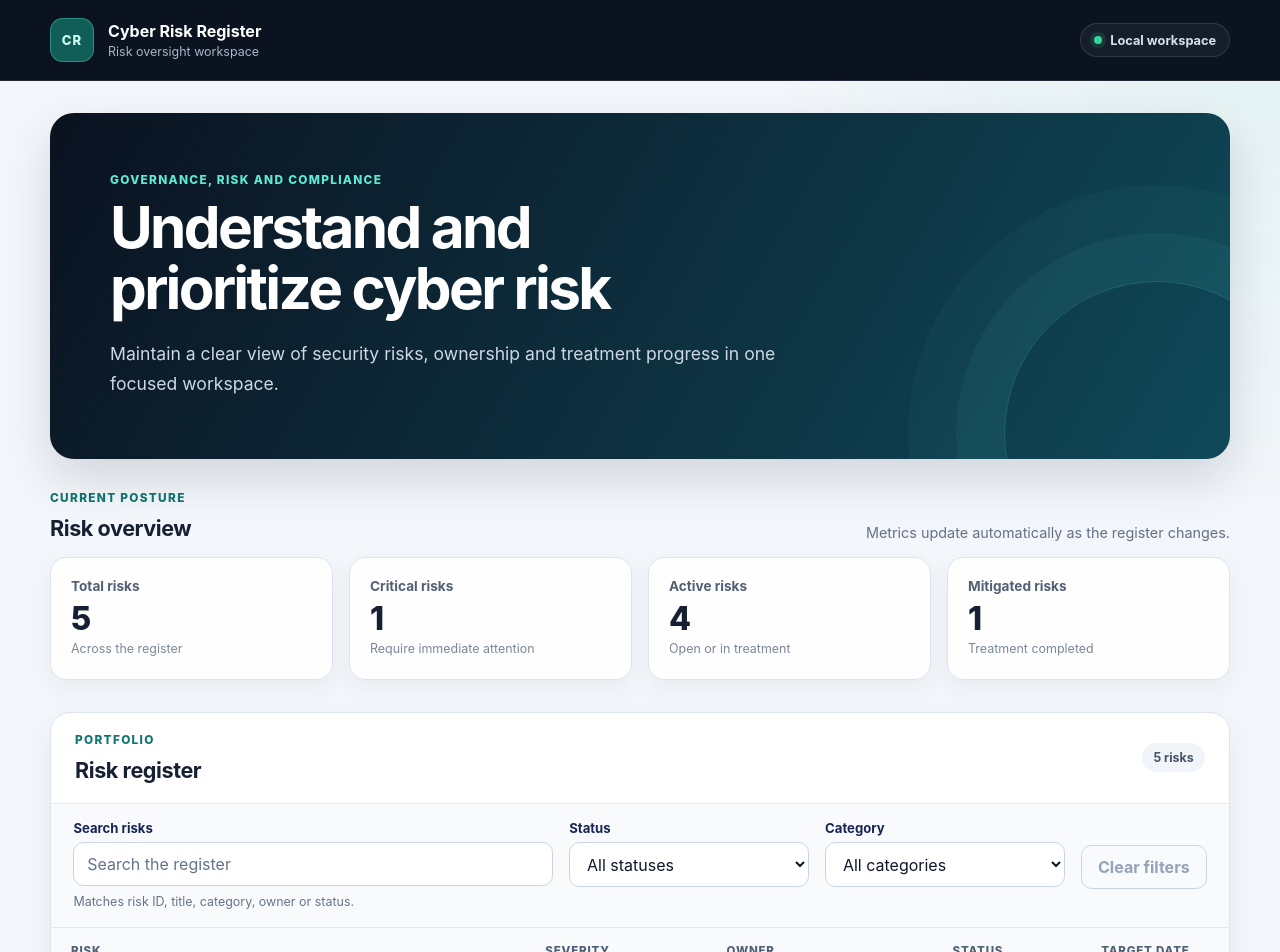
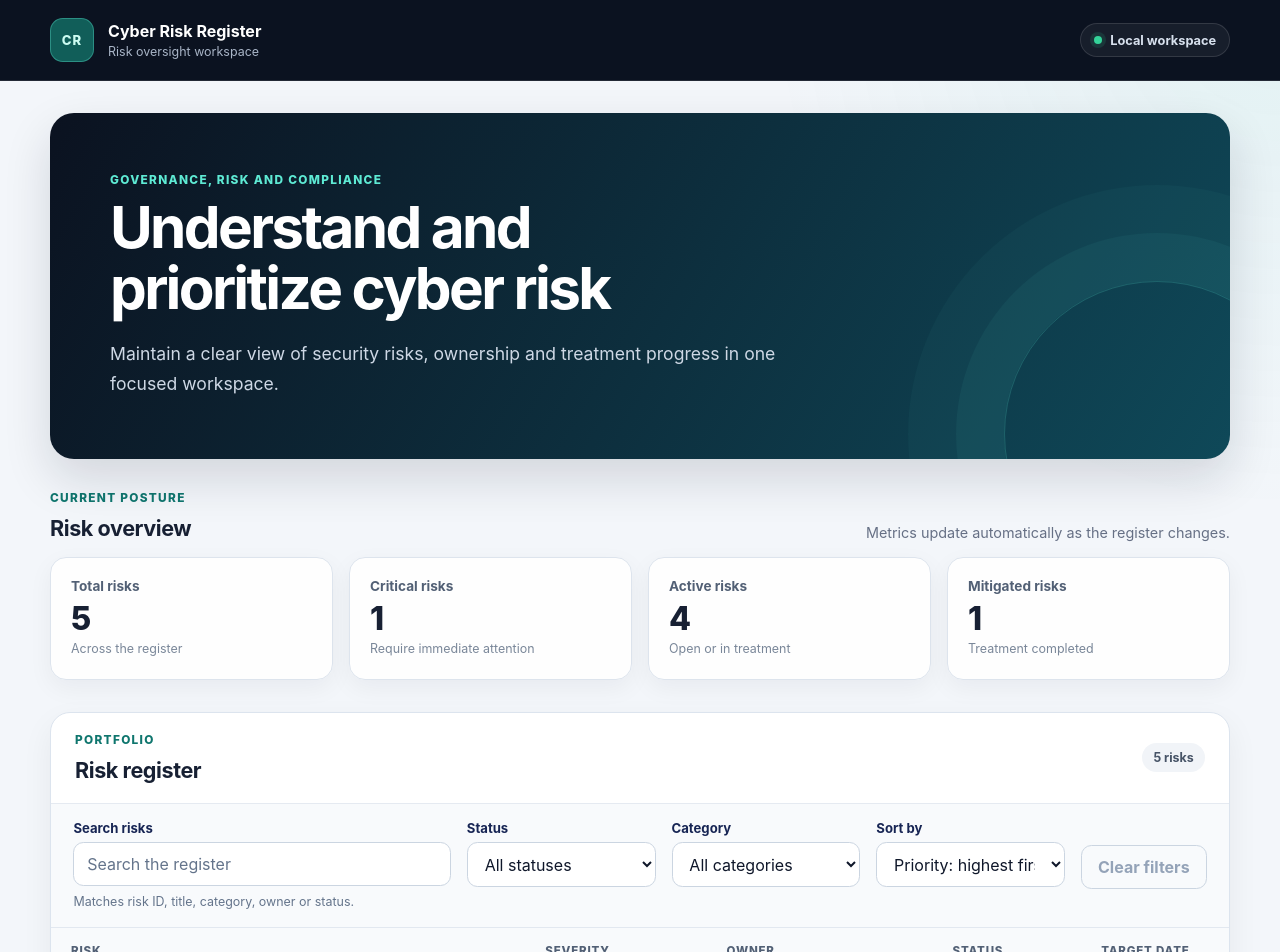
Before and after one commit to Lawrenceabim/cyber-risk-register, a React (Vite) app: page / in a window 1280 px wide. Shown: the top 952 px of the page. Built offline with nearby package versions, Linux system fonts and the light colour scheme.

Commit message:
feat: sort the filtered risk register

```diff
--- a/src/App.css
+++ b/src/App.css
@@ -682,3 +682,39 @@
     width: 100%;
   }
 }
+
+.register-toolbar {
+  grid-template-columns:
+    minmax(15rem, 2fr)
+    repeat(3, minmax(9.5rem, 1fr))
+    auto;
+}
+
+@media (max-width: 900px) {
+  .register-toolbar {
+    grid-template-columns: repeat(2, minmax(0, 1fr));
+  }
+
+  .risk-search {
+    grid-column: 1 / -1;
+  }
+
+  .filter-clear {
+    margin-top: 1.55rem;
+  }
+}
+
+@media (max-width: 620px) {
+  .register-toolbar {
+    grid-template-columns: minmax(0, 1fr);
+  }
+
+  .risk-search {
+    grid-column: auto;
+  }
+
+  .filter-clear {
+    width: 100%;
+    margin-top: 0;
+  }
+}
--- a/src/App.tsx
+++ b/src/App.tsx
@@ -1,13 +1,17 @@
 import { useState } from 'react'
 import './App.css'
 import {
-  RiskFilters,
+  RiskRegisterControls,
   type RiskCategoryFilter,
   type RiskStatusFilter,
-} from './components/RiskFilters'
+} from './components/RiskRegisterControls'
 import { RiskSummary } from './components/RiskSummary'
 import { RiskTable } from './components/RiskTable'
 import { seedRisks } from './data/seedRisks'
+import {
+  sortRisks,
+  type RiskSortOption,
+} from './utils/sortRisks'
 
 const noMatchesEmptyState = {
   title: 'No risks match your filters',
@@ -20,10 +24,12 @@ function App() {
     useState<RiskStatusFilter>('all')
   const [categoryFilter, setCategoryFilter] =
     useState<RiskCategoryFilter>('all')
+  const [sortOption, setSortOption] =
+    useState<RiskSortOption>('score-desc')
 
   const normalizedQuery = searchQuery.trim().toLowerCase()
 
-  const visibleRisks = seedRisks.filter((risk) => {
+  const filteredRisks = seedRisks.filter((risk) => {
     const matchesSearch =
       normalizedQuery.length === 0 ||
       [
@@ -42,6 +48,8 @@ function App() {
 
     return matchesSearch && matchesStatus && matchesCategory
   })
+
+  const visibleRisks = sortRisks(filteredRisks, sortOption)
 
   const hasActiveFilters =
     normalizedQuery.length > 0 ||
@@ -114,13 +122,15 @@ function App() {
             </p>
           </div>
 
-          <RiskFilters
+          <RiskRegisterControls
             searchQuery={searchQuery}
             statusFilter={statusFilter}
             categoryFilter={categoryFilter}
+            sortOption={sortOption}
             onSearchChange={setSearchQuery}
             onStatusChange={setStatusFilter}
             onCategoryChange={setCategoryFilter}
+            onSortChange={setSortOption}
             onClear={clearFilters}
           />
 
--- a/src/components/RiskFilters.tsx
+++ b/src/components/RiskRegisterControls.tsx
@@ -5,29 +5,37 @@ import {
   type RiskCategory,
   type RiskStatus,
 } from '../types/risk'
+import {
+  riskSortOptions,
+  type RiskSortOption,
+} from '../utils/sortRisks'
 
 export type RiskStatusFilter = RiskStatus | 'all'
 export type RiskCategoryFilter = RiskCategory | 'all'
 
-interface RiskFiltersProps {
+interface RiskRegisterControlsProps {
   searchQuery: string
   statusFilter: RiskStatusFilter
   categoryFilter: RiskCategoryFilter
+  sortOption: RiskSortOption
   onSearchChange: (query: string) => void
   onStatusChange: (status: RiskStatusFilter) => void
   onCategoryChange: (category: RiskCategoryFilter) => void
+  onSortChange: (sortOption: RiskSortOption) => void
   onClear: () => void
 }
 
-export function RiskFilters({
+export function RiskRegisterControls({
   searchQuery,
   statusFilter,
   categoryFilter,
+  sortOption,
   onSearchChange,
   onStatusChange,
   onCategoryChange,
+  onSortChange,
   onClear,
-}: RiskFiltersProps) {
+}: RiskRegisterControlsProps) {
   const searchInputRef = useRef<HTMLInputElement>(null)
 
   const hasActiveFilters =
@@ -44,7 +52,7 @@ export function RiskFilters({
     <div
       className="register-toolbar"
       role="search"
-      aria-label="Filter risk register"
+      aria-label="Filter and sort risk register"
     >
       <div className="risk-search">
         <label className="risk-search__label" htmlFor="risk-search">
@@ -112,6 +120,27 @@ export function RiskFilters({
         </select>
       </div>
 
+      <div className="risk-filter">
+        <label className="risk-filter__label" htmlFor="risk-sort">
+          Sort by
+        </label>
+
+        <select
+          className="risk-filter__select"
+          id="risk-sort"
+          value={sortOption}
+          onChange={(event) =>
+            onSortChange(event.target.value as RiskSortOption)
+          }
+        >
+          {riskSortOptions.map((option) => (
+            <option key={option.value} value={option.value}>
+              {option.label}
+            </option>
+          ))}
+        </select>
+      </div>
+
       <button
         className="filter-clear"
         type="button"
--- /dev/null
+++ b/src/utils/sortRisks.ts
@@ -0,0 +1,66 @@
+import type { Risk } from '../types/risk'
+import { calculateRiskScore } from '../types/risk'
+
+export const riskSortOptions = [
+  {
+    value: 'score-desc',
+    label: 'Priority: highest first',
+  },
+  {
+    value: 'target-date-asc',
+    label: 'Target date: earliest first',
+  },
+  {
+    value: 'title-asc',
+    label: 'Title: A to Z',
+  },
+] as const
+
+export type RiskSortOption = (typeof riskSortOptions)[number]['value']
+
+const titleCollator = new Intl.Collator('en', {
+  sensitivity: 'base',
+  numeric: true,
+})
+
+function compareRiskIds(first: Risk, second: Risk): number {
+  return first.id.localeCompare(second.id)
+}
+
+export function sortRisks(
+  risks: readonly Risk[],
+  sortOption: RiskSortOption,
+): Risk[] {
+  return [...risks].sort((first, second) => {
+    switch (sortOption) {
+      case 'score-desc': {
+        const scoreDifference =
+          calculateRiskScore(second) - calculateRiskScore(first)
+
+        return scoreDifference || compareRiskIds(first, second)
+      }
+
+      case 'target-date-asc': {
+        const dateDifference = first.targetDate.localeCompare(
+          second.targetDate,
+        )
+
+        return dateDifference || compareRiskIds(first, second)
+      }
+
+      case 'title-asc': {
+        const titleDifference = titleCollator.compare(
+          first.title,
+          second.title,
+        )
+
+        return titleDifference || compareRiskIds(first, second)
+      }
+
+      default: {
+        const exhaustiveCheck: never = sortOption
+        throw new Error(`Unsupported risk sort option: ${exhaustiveCheck}`)
+      }
+    }
+  })
+}
```
Also changed, not shown: 2 other files (tests, documents, lock files or other folders).
